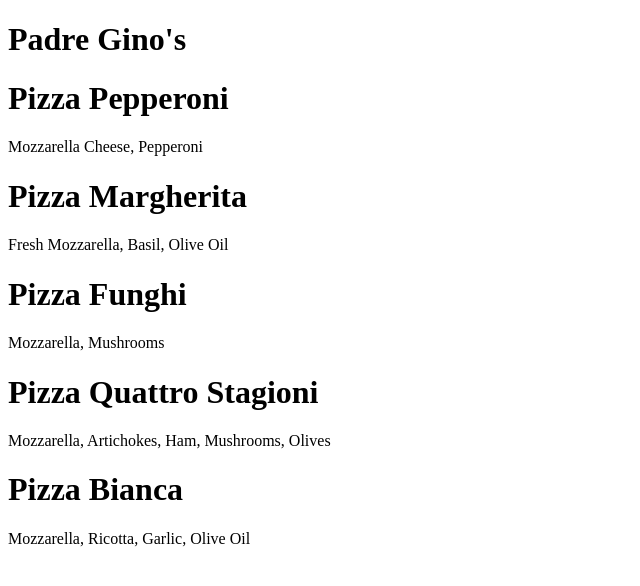
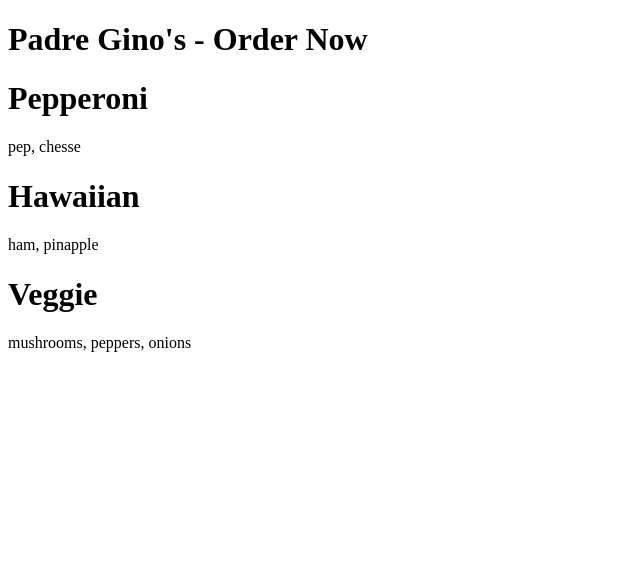
Before and after one commit to mahmoudmohamedalaa/padre-ginos, a React (Vite) app: page / in a window 1280 px wide. Shown: the top 586 px of the page, without its empty margins (0-640 px from the left). Built offline with nearby package versions, Linux system fonts and the light colour scheme.

Commit message:
feat: refactor App component to use JSX and update ESLint configuration

```diff
--- a/index.html
+++ b/index.html
@@ -8,6 +8,6 @@
 
   <body>
     <div id="root">not rendered</div>
-    <script type="module" src="./src/App.js"></script>
+    <script type="module" src="./src/App.jsx"></script>
   </body>
 </html>
--- a/src/App.js
+++ /dev/null
@@ -1,38 +0,0 @@
-import React from "react";
-import { createRoot } from "react-dom/client";
-import Pizza from "./Pizza";
-
-// const Pizza = (props) => {
-//   return React.createElement("div", null, [
-//     React.createElement("h1", null, props.name),
-//     React.createElement("p", null, props.description),
-//   ]);
-// };
-const App = () => {
-  return React.createElement("div", null, [
-    React.createElement("h1", null, "Padre Gino's"),
-    React.createElement(Pizza, {
-      name: "Pizza Pepperoni",
-      description: "Mozzarella Cheese, Pepperoni",
-    }),
-    React.createElement(Pizza, {
-      name: "Pizza Margherita",
-      description: "Fresh Mozzarella, Basil, Olive Oil",
-    }),
-    React.createElement(Pizza, {
-      name: "Pizza Funghi",
-      description: "Mozzarella, Mushrooms",
-    }),
-    React.createElement(Pizza, {
-      name: "Pizza Quattro Stagioni",
-      description: "Mozzarella, Artichokes, Ham, Mushrooms, Olives",
-    }),
-    React.createElement(Pizza, {
-      name: "Pizza Bianca",
-      description: "Mozzarella, Ricotta, Garlic, Olive Oil",
-    }),
-  ]);
-};
-const container  = document.getElementById("root");
-const root = createRoot(container);
-root.render(React.createElement(App));
--- /dev/null
+++ b/src/App.jsx
@@ -0,0 +1,17 @@
+import { createRoot } from "react-dom/client";
+import Pizza from "./Pizza";
+
+const App = () => {
+  return (
+    <div>
+    <h1>Padre Gino's - Order Now</h1>
+    <Pizza name=" Pepperoni" description="pep, chesse"/>
+    <Pizza name=" Hawaiian" description="ham, pinapple"/>
+    <Pizza name=" Veggie" description="mushrooms, peppers, onions"/>
+    </div>
+
+  )
+};
+const container  = document.getElementById("root");
+const root = createRoot(container);
+root.render(<App />);
```
Also changed, not shown: eslint.config.mjs (+10 -7 lines).
